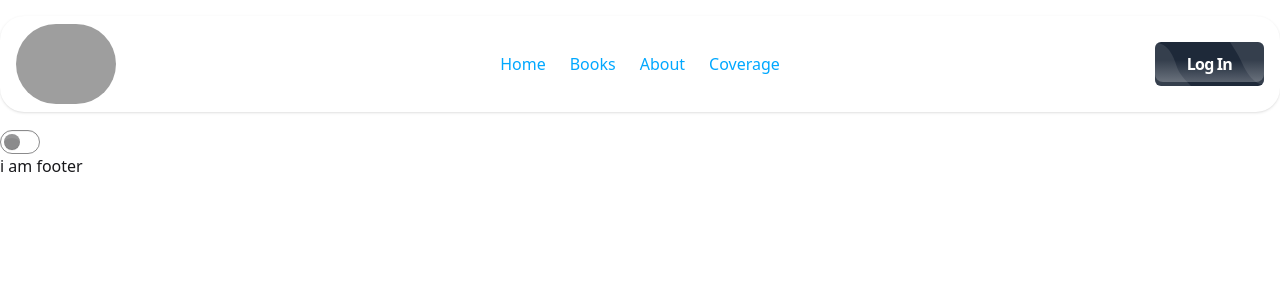
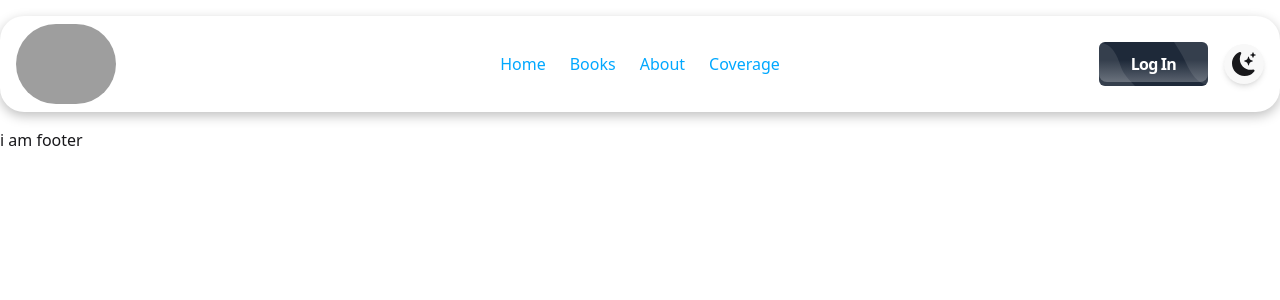
Before and after one commit to junayed17/assignment11, a React (Vite) app: page / in a window 1280 px wide. Shown: the top 300 px of the page. Built offline with nearby package versions, Linux system fonts and the light colour scheme; grey boxes are pictures that could not be loaded.

Commit message:
light and dark mode added

```diff
--- /dev/null
+++ b/src/components/ThemeToggle.jsx
@@ -0,0 +1,29 @@
+import React, { useEffect, useState } from "react";
+import { BsSunFill, BsMoonStarsFill } from "react-icons/bs";
+
+const ThemeToggle = () => {
+  const savedTheme = localStorage.getItem("daisyui-theme") || "light";
+  const [theme, setTheme] = useState(savedTheme);
+
+  useEffect(() => {
+    document.documentElement.setAttribute("data-theme", savedTheme);
+  }, [savedTheme]);
+
+
+  const toggleTheme = () => {
+    const nextTheme = theme === "light" ? "dark" : "light";
+    setTheme(nextTheme);
+    localStorage.setItem("daisyui-theme", nextTheme);
+  };
+
+  return (
+    <button
+      onClick={toggleTheme}
+      className="btn btn-circle bg-base-200 border-none shadow-md hover:scale-110 transition-all ml-4 text-2xl"
+    >
+      {theme === "light" ? <BsMoonStarsFill /> : <BsSunFill />}
+    </button>
+  );
+};
+
+export default ThemeToggle;
--- a/src/layouts/homeLayout/HomeLayout.jsx
+++ b/src/layouts/homeLayout/HomeLayout.jsx
@@ -1,6 +1,7 @@
 import React from "react";
 import Footer from "./Footer";
 import Navber from "./Navber";
+import ThemeToggle from "../../components/ThemeToggle";
 
 const HomeLayout = () => {
   return (
@@ -9,11 +10,6 @@ const HomeLayout = () => {
         <Navber />
       </header>
       <main>
-        <input
-          type="checkbox"
-          value="synthwave"
-          className="toggle theme-controller"
-        />
       </main>
       <footer>
         <Footer />
--- a/src/layouts/homeLayout/Navber.jsx
+++ b/src/layouts/homeLayout/Navber.jsx
@@ -2,6 +2,7 @@ import React from "react";
 import { Link, NavLink } from "react-router";
 import { GoArrowUpRight } from "react-icons/go";
 import Logo from "../../components/Logo";
+import ThemeToggle from "../../components/ThemeToggle";
 
 const Navber = () => {
   const links = (
@@ -29,7 +30,7 @@ const Navber = () => {
     </>
   );
   return (
-    <div className=" bg-base-100 shadow-sm  max-w-7xl mx-4 lg:mx-auto rounded-3xl px-2 my-4 ">
+    <div className=" bg-base-100 shadow-[0_4px_12px_rgba(0,0,0,0.25)]   max-w-7xl mx-2 lg:mx-auto rounded-3xl px-2 my-4 ">
       <div className="navbar">
         <div className=" navbar-start ">
           <div className="dropdown">
@@ -52,7 +53,7 @@ const Navber = () => {
             </div>
             <ul
               tabIndex="-1"
-              className="menu menu-sm dropdown-content bg-base-100 rounded-box z-1 mt-3 w-52 p-2 shadow"
+              className="menu menu-sm dropdown-content bg-base-100 rounded-box z-1 mt-10 w-52 p-2 shadow"
             >
               {links}
             </ul>
@@ -101,6 +102,7 @@ const Navber = () => {
             <span class="absolute inset-0 w-full h-full -mt-1 rounded-lg opacity-30 bg-gradient-to-b from-transparent via-transparent to-gray-200"></span>
             <span class="relative text-base font-semibold">Log In</span>
           </Link>
+          <ThemeToggle/>
         </div>
       </div>
     </div>
```
Also changed, not shown: 1 other file (tests, documents, lock files or other folders).
